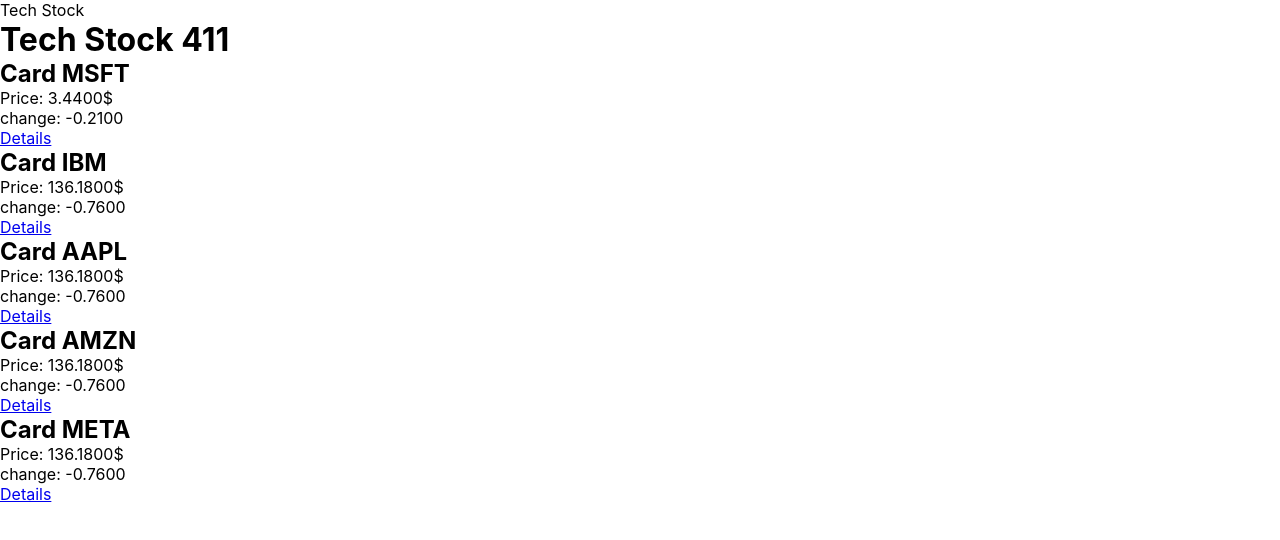
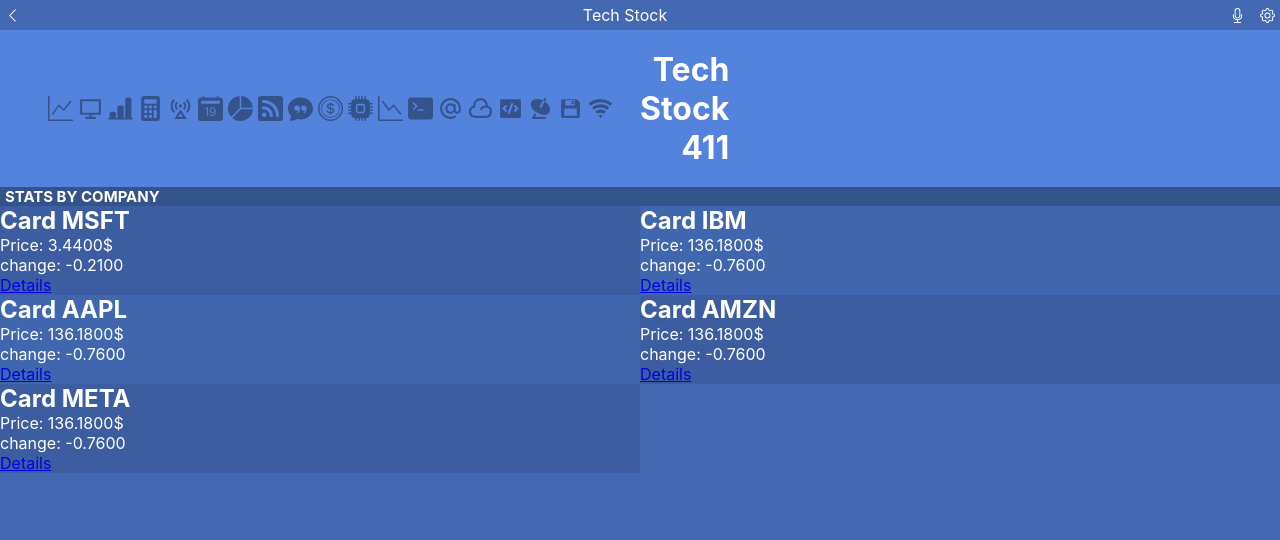
Before and after one commit to yuvenalmash/stock-411, a React (Create React App) app: page / in a window 1280 px wide. Shown: the top 540 px of the page. Built offline with nearby package versions, Linux system fonts and the light colour scheme.

Commit message:
Add header image

```diff
--- a/src/features/homepage/Homepage.js
+++ b/src/features/homepage/Homepage.js
@@ -1,7 +1,20 @@
 import { useSelector, useDispatch } from 'react-redux';
 import { useEffect } from 'react';
+import {
+  BsGraphUp, BsFillBarChartLineFill, BsFillCalculatorFill,
+  BsFillCalendar2DateFill, BsFillPieChartFill, BsFillRssFill,
+  BsChatQuoteFill, BsCoin, BsCpuFill, BsGraphDown, BsTerminalFill,
+  BsMic, BsGear, BsChevronLeft,
+} from 'react-icons/bs';
+import {
+  RiAtLine, RiCloudLine, RiCodeBoxFill, RiBaseStationLine,
+  RiComputerLine, RiRadarFill, RiSave3Fill, RiWifiFill,
+} from 'react-icons/ri';
 import { selectAllQuotes, selectState, fetchQoutes } from './homepageSlice';
 import Card from './Card';
+import './css/Homepage.css';
+
+// import headerImg from '../../assets/images/homeHeader1.png';
 
 const Homepage = () => {
   const dispatch = useDispatch();
@@ -16,16 +29,53 @@ const Homepage = () => {
   console.log(`quotes = ${JSON.stringify(quotes)}`);
   return (
     <main className="homepage">
-      <nav id="home-nav">Tech Stock</nav>
+      <nav id="home-nav">
+        <BsChevronLeft className="navIcon" />
+        Tech Stock
+        <div id="rightNav">
+          <BsMic className="navIcon" />
+          <BsGear className="navIcon" />
+        </div>
+      </nav>
       <header id="home-header">
-        <h1>Tech Stock 411</h1>
+        {/* <img id="home-img" src={headerImg} alt="stock-market" /> */}
+        <div className="headerImg">
+          <BsGraphUp className="homeImg" />
+          <RiComputerLine className="homeImg" />
+          <BsFillBarChartLineFill className="homeImg" />
+          <BsFillCalculatorFill className="homeImg" />
+          <RiBaseStationLine className="homeImg" />
+          <BsFillCalendar2DateFill className="homeImg" />
+          <BsFillPieChartFill className="homeImg" />
+          <BsFillRssFill className="homeImg" />
+          <BsChatQuoteFill className="homeImg" />
+          <BsCoin className="homeImg" />
+          <BsCpuFill className="homeImg" />
+          <BsGraphDown className="homeImg" />
+          <BsTerminalFill className="homeImg" />
+          <RiAtLine className="homeImg" />
+          <RiCloudLine className="homeImg" />
+          <RiCodeBoxFill className="homeImg" />
+          <RiRadarFill className="homeImg" />
+          <RiSave3Fill className="homeImg" />
+          <RiWifiFill className="homeImg" />
+        </div>
+        <h1>
+          Tech
+          <br />
+          Stock
+          <br />
+          411
+        </h1>
       </header>
+      <div id="separator"><h2>STATS BY COMPANY</h2></div>
       <ul id="home-list">
         {quotes.map((quote) => (
-          <Card
-            key={quote['01. symbol']}
-            quote={quote}
-          />
+          <li key={quote['01. symbol']}>
+            <Card
+              quote={quote}
+            />
+          </li>
         ))}
       </ul>
     </main>
```
